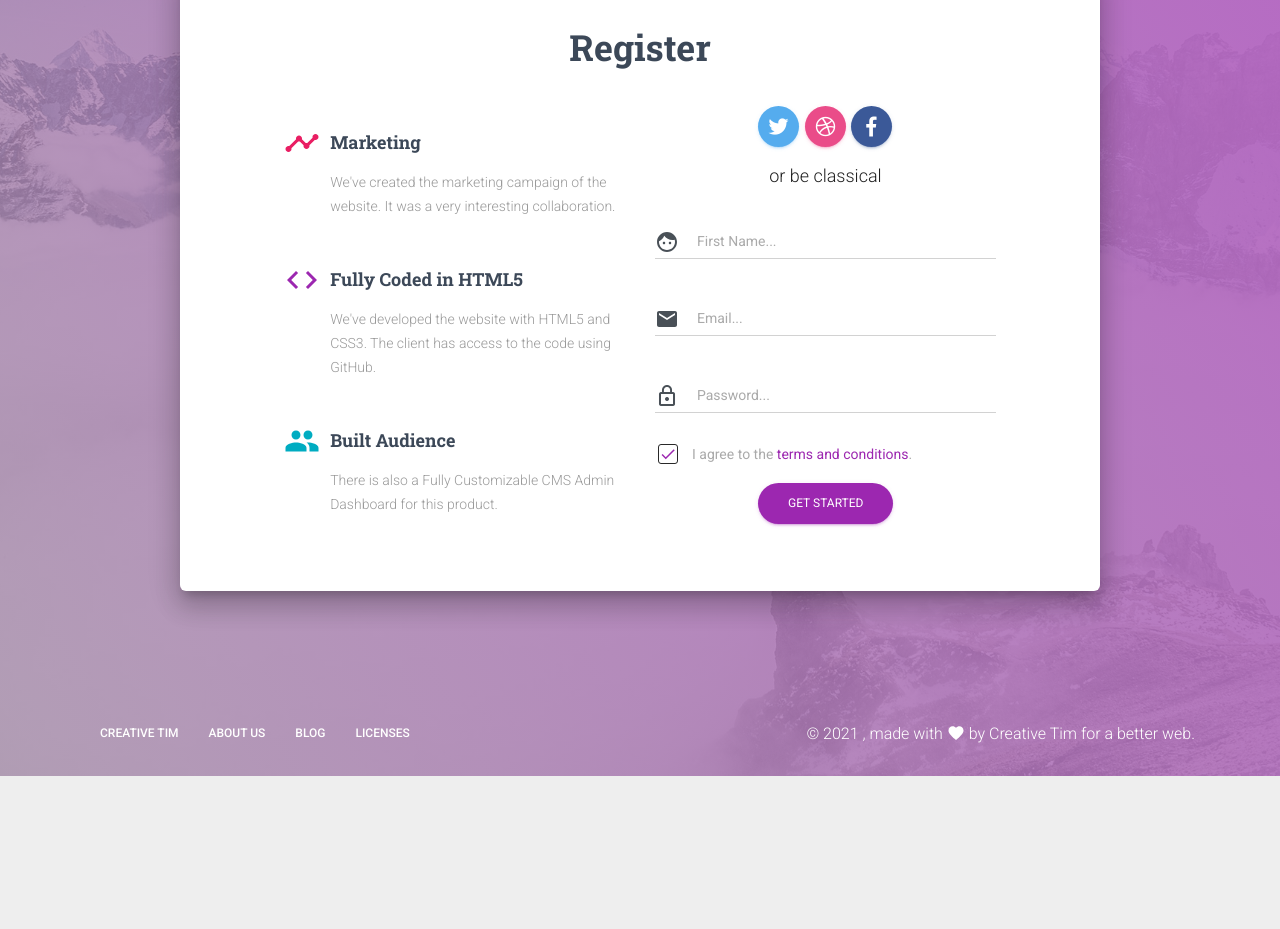
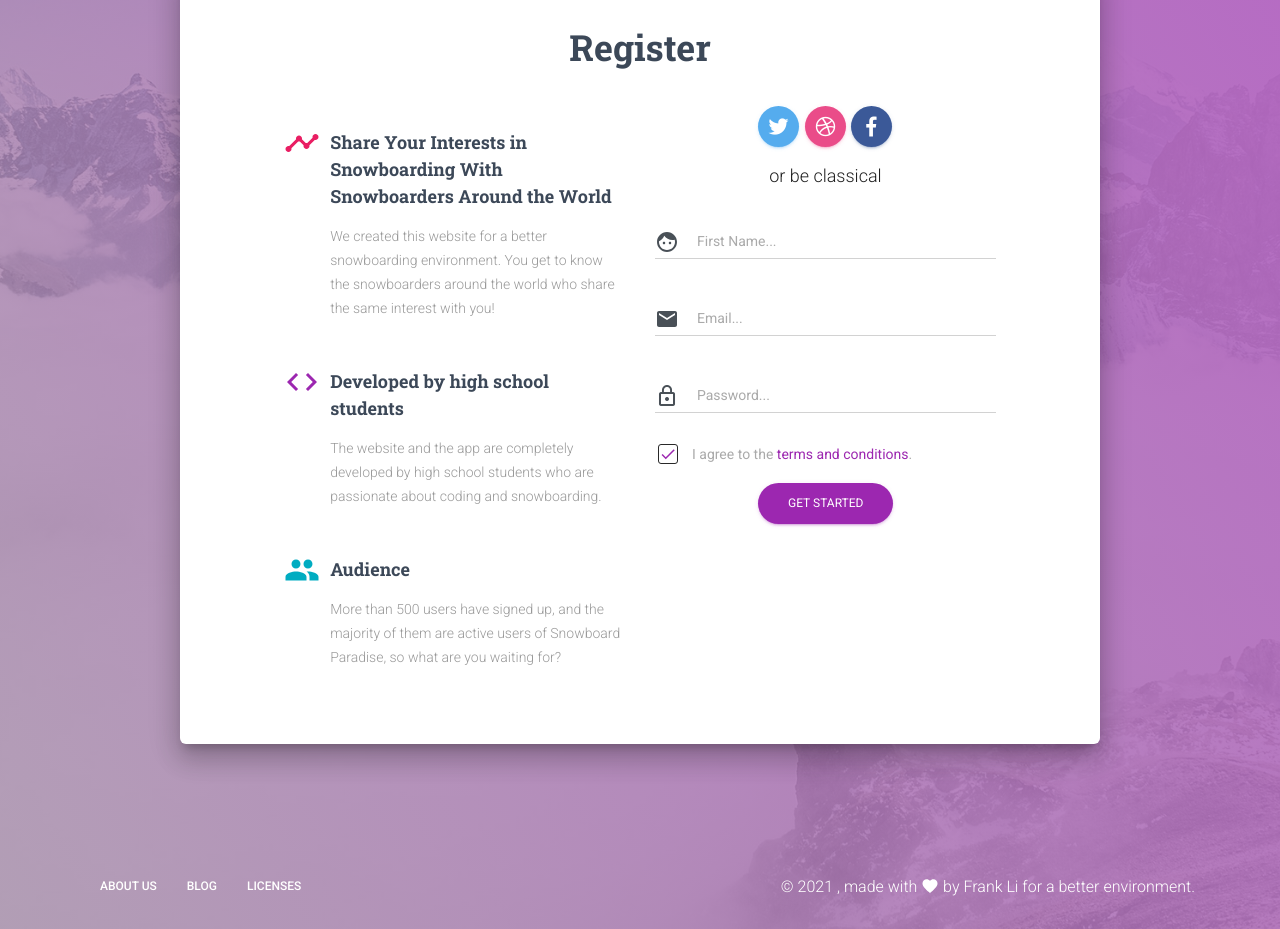
Before and after one commit to Anti-Midnight/Snowboarder-FrontEnd, a React (Create React App) app: page /signup-page in a window 1280 px wide. Shown: the part 220-1149 px from the top of the page. Before the commit the page ends 996 px from the top, so only its background shows below. Built offline with nearby package versions, Linux system fonts and the light colour scheme; what react-google-maps would draw is missing.

Commit message:
getting rid of irrelevant names

```diff
--- a/src/views/AboutUsPage/AboutUsPage.js
+++ b/src/views/AboutUsPage/AboutUsPage.js
@@ -35,7 +35,7 @@ export default function AboutUsPage() {
   return (
     <div>
       <Header
-        brand="Snowboarder Paradise"
+        brand="Snowboard Paradise"
         links={<HeaderLinks dropdownHoverColor="info" />}
         fixed
         color="transparent"
@@ -69,7 +69,7 @@ export default function AboutUsPage() {
         <div className={classes.container}>
           <SectionDescription />
           <SectionTeam />
-          <SectionServices />
+
           <SectionOffice />
           <SectionContact />
         </div>
@@ -79,15 +79,7 @@ export default function AboutUsPage() {
           <div>
             <div className={classes.left}>
               <List className={classes.list}>
-                <ListItem className={classes.inlineBlock}>
-                  <a
-                    href="https://www.creative-tim.com/?ref=mkpr-about-us"
-                    className={classes.block}
-                    target="_blank"
-                  >
-                    Creative Tim
-                  </a>
-                </ListItem>
+
                 <ListItem className={classes.inlineBlock}>
                   <a
                     href="https://www.creative-tim.com/presentation?ref=mkpr-about-us"
@@ -124,9 +116,9 @@ export default function AboutUsPage() {
                 href="https://www.creative-tim.com?ref=mkpr-about-us"
                 target="_blank"
               >
-                Creative Tim
+                Frank Li
               </a>{" "}
-              for a better web.
+              for a better environment.
             </div>
           </div>
         }
--- a/src/views/BlogPostPage/BlogPostPage.js
+++ b/src/views/BlogPostPage/BlogPostPage.js
@@ -35,7 +35,7 @@ export default function BlogPostPage() {
   return (
     <div>
       <Header
-        brand="Material Kit PRO React"
+        brand="Snowboard Paradise"
         links={<HeaderLinks dropdownHoverColor="info" />}
         fixed
         color="transparent"
@@ -76,15 +76,7 @@ export default function BlogPostPage() {
           <div>
             <div className={classes.left}>
               <List className={classes.list}>
-                <ListItem className={classes.inlineBlock}>
-                  <a
-                    href="https://www.creative-tim.com/?ref=mkpr-blog-post"
-                    target="_blank"
-                    className={classes.block}
-                  >
-                    Creative Tim
-                  </a>
-                </ListItem>
+
                 <ListItem className={classes.inlineBlock}>
                   <a
                     href="https://www.creative-tim.com/presentation?ref=mkpr-blog-post"
@@ -121,9 +113,9 @@ export default function BlogPostPage() {
                 href="https://www.creative-tim.com?ref=mkpr-blog-post"
                 target="_blank"
               >
-                Creative Tim
+                Frank Li
               </a>{" "}
-              for a better web.
+              for a better environment.
             </div>
           </div>
         }
--- a/src/views/BlogPostsPage/BlogPostsPage.js
+++ b/src/views/BlogPostsPage/BlogPostsPage.js
@@ -65,15 +65,7 @@ export default function BlogPostsPage() {
           <div>
             <div className={classes.left}>
               <List className={classes.list}>
-                <ListItem className={classes.inlineBlock}>
-                  <a
-                    href="https://www.creative-tim.com/?ref=mkpr-blog-posts"
-                    target="_blank"
-                    className={classes.block}
-                  >
-                    Creative Tim
-                  </a>
-                </ListItem>
+
                 <ListItem className={classes.inlineBlock}>
                   <a
                     href="https://www.creative-tim.com/presentation?ref=mkpr-blog-posts"
@@ -106,9 +98,9 @@ export default function BlogPostsPage() {
                 href="https://www.creative-tim.com?ref=mkpr-blog-posts"
                 target="_blank"
               >
-                Creative Tim
+                Frank Li
               </a>{" "}
-              for a better web.
+              for a better environment.
             </div>
           </div>
         }
--- a/src/views/ComponentsPage/ComponentsPage.js
+++ b/src/views/ComponentsPage/ComponentsPage.js
@@ -290,15 +290,7 @@ export default function Components() {
           <div>
             <div className={classes.left}>
               <List className={classes.list}>
-                <ListItem className={classes.inlineBlock}>
-                  <a
-                    href="https://www.creative-tim.com/?ref=mkpr-components"
-                    target="_blank"
-                    className={classes.block}
-                  >
-                    Creative Tim
-                  </a>
-                </ListItem>
+
                 <ListItem className={classes.inlineBlock}>
                   <a
                     href="https://www.creative-tim.com/presentation?ref=mkpr-components"
@@ -331,9 +323,9 @@ export default function Components() {
                 href="https://www.creative-tim.com?ref=mkpr-components"
                 target="_blank"
               >
-                Creative Tim
+                Frank Li
               </a>{" "}
-              for a better web.
+              for a better environment.
             </div>
           </div>
         }
--- a/src/views/InstructorPage/Sections/Instructor.js
+++ b/src/views/InstructorPage/Sections/Instructor.js
@@ -22,7 +22,7 @@ export default function SectionInstructors(props) {
   return (
     <div className={classes.section}>
       <div className={classes.container}>
-        <h2 className={classes.sectionTitle}>Latest Articles</h2>
+        <h2 className={classes.sectionTitle}>Snowboard Instructor List</h2>
         <GridContainer>
           {instructors.map((instructor) => (
             <GridItem md={4} sm={4}>
--- a/src/views/LandingPage/LandingPage.js
+++ b/src/views/LandingPage/LandingPage.js
@@ -83,15 +83,7 @@ export default function LandingPage({ ...rest }) {
           <div>
             <div className={classes.left}>
               <List className={classes.list}>
-                <ListItem className={classes.inlineBlock}>
-                  <a
-                    href="https://www.creative-tim.com/?ref=mkpr-landing"
-                    target="_blank"
-                    className={classes.block}
-                  >
-                    Creative Tim
-                  </a>
-                </ListItem>
+
                 <ListItem className={classes.inlineBlock}>
                   <a
                     href="https://www.creative-tim.com/presentation?ref=mkpr-landing"
@@ -124,9 +116,9 @@ export default function LandingPage({ ...rest }) {
                 href="https://www.creative-tim.com/?ref=mkpr-landing"
                 target="_blank"
               >
-                Creative Tim
+                Frank Li
               </a>{" "}
-              for a better web.
+              for a better environtment.
             </div>
           </div>
         }
--- a/src/views/PresentationPage/PresentationPage.js
+++ b/src/views/PresentationPage/PresentationPage.js
@@ -38,7 +38,7 @@ export default function PresentationPage() {
   return (
     <div>
       <Header
-        brand="Snowboarder Paradise"
+        brand="Snowboard Paradise"
         links={<HeaderLinks dropdownHoverColor="info" />}
         fixed
         color="transparent"
@@ -89,15 +89,7 @@ export default function PresentationPage() {
             </div>
             <div className={classes.pullCenter}>
               <List className={classes.list}>
-                <ListItem className={classes.inlineBlock}>
-                  <a
-                    href="https://www.creative-tim.com/?ref=mkpr-presentation"
-                    target="_blank"
-                    className={classes.block}
-                  >
-                    Frank the Tank
-                  </a>
-                </ListItem>
+
                 <ListItem className={classes.inlineBlock}>
                   <a
                     href="https://www.creative-tim.com/presentation?ref=mkpr-presentation"
--- a/src/views/ProfilePage/ProfilePage.js
+++ b/src/views/ProfilePage/ProfilePage.js
@@ -151,7 +151,7 @@ export default function ProfilePage(props) {
               tabs={[
 
                 {
-                  tabButton: "Connections",
+                  tabButton: "Experience",
                   tabIcon: People,
                   tabContent: (
                     <div>
@@ -291,9 +291,9 @@ export default function ProfilePage(props) {
                 href="https://www.creative-tim.com?ref=mkpr-profile"
                 target="_blank"
               >
-                Creative Tim
+                Frank Li
               </a>{" "}
-              for a better web.
+              for a better environment.
             </div>
           </div>
         }
--- a/src/views/SignupPage/SignupPage.js
+++ b/src/views/SignupPage/SignupPage.js
@@ -112,22 +112,22 @@ export default function SignUpPage({ ...rest }) {
                     <GridItem xs={12} sm={5} md={5}>
                       <InfoArea
                         className={classes.infoArea}
-                        title="Marketing"
-                        description="We've created the marketing campaign of the website. It was a very interesting collaboration."
+                        title="Share Your Interests in Snowboarding With Snowboarders Around the World"
+                        description="We created this website for a better snowboarding environment. You get to know the snowboarders around the world who share the same interest with you!"
                         icon={Timeline}
                         iconColor="rose"
                       />
                       <InfoArea
                         className={classes.infoArea}
-                        title="Fully Coded in HTML5"
-                        description="We've developed the website with HTML5 and CSS3. The client has access to the code using GitHub."
+                        title="Developed by high school students"
+                        description="The website and the app are completely developed by high school students who are passionate about coding and snowboarding."
                         icon={Code}
                         iconColor="primary"
                       />
                       <InfoArea
                         className={classes.infoArea}
-                        title="Built Audience"
-                        description="There is also a Fully Customizable CMS Admin Dashboard for this product."
+                        title="Audience"
+                        description="More than 500 users have signed up, and the majority of them are active users of Snowboard Paradise, so what are you waiting for?"
                         icon={Group}
                         iconColor="info"
                       />
@@ -252,15 +252,7 @@ export default function SignUpPage({ ...rest }) {
             <div>
               <div className={classes.left}>
                 <List className={classes.list}>
-                  <ListItem className={classes.inlineBlock}>
-                    <a
-                      href="https://www.creative-tim.com/?ref=mkpr-signup"
-                      target="_blank"
-                      className={classes.block}
-                    >
-                      Creative Tim
-                    </a>
-                  </ListItem>
+
                   <ListItem className={classes.inlineBlock}>
                     <a
                       href="https://www.creative-tim.com/presentation?ref=mkpr-signup"
@@ -296,9 +288,9 @@ export default function SignUpPage({ ...rest }) {
                   href="https://www.creative-tim.com?ref=mkpr-signup"
                   target="_blank"
                 >
-                  Creative Tim
+                  Frank Li
                 </a>{" "}
-                for a better web.
+                for a better environment.
               </div>
             </div>
           }
```
